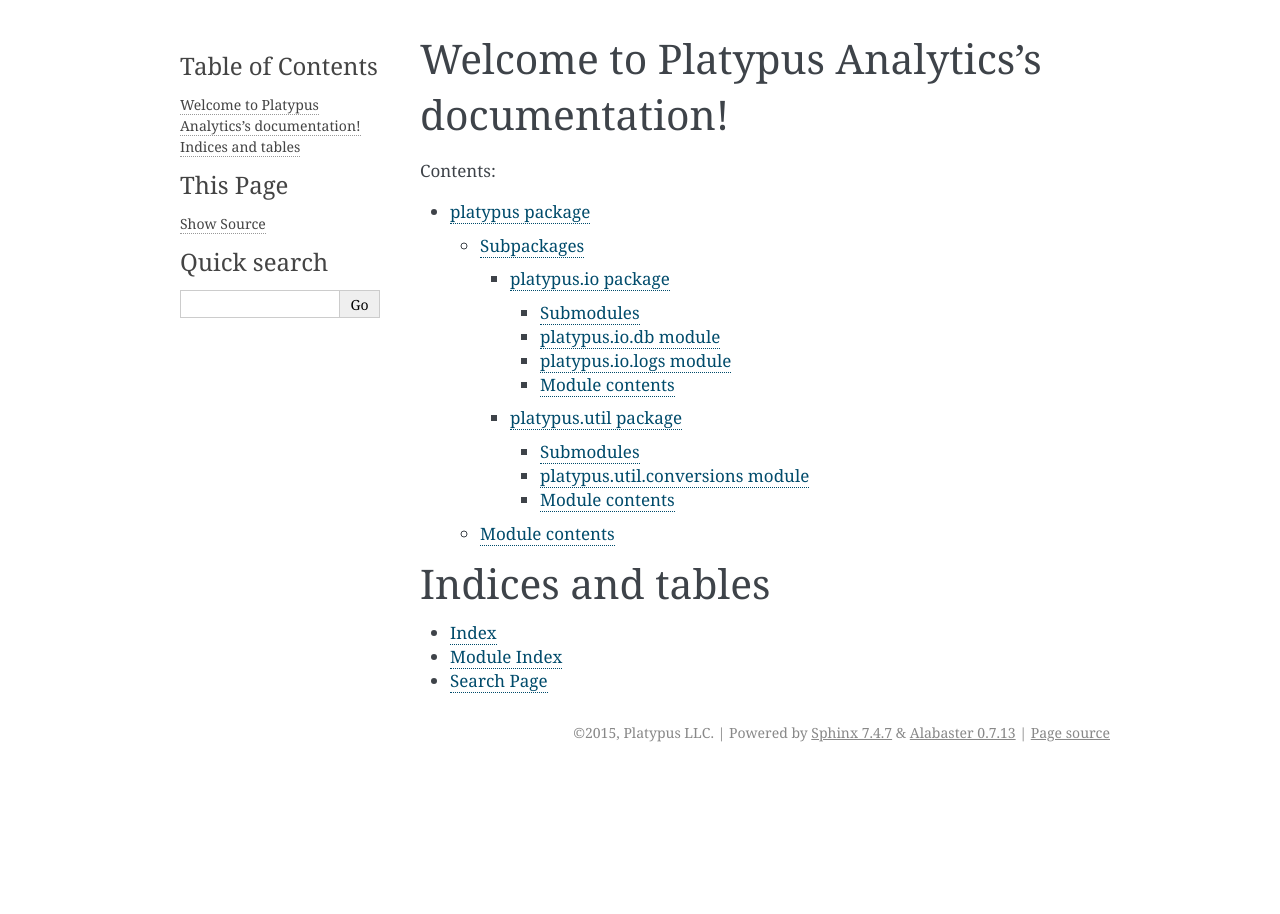
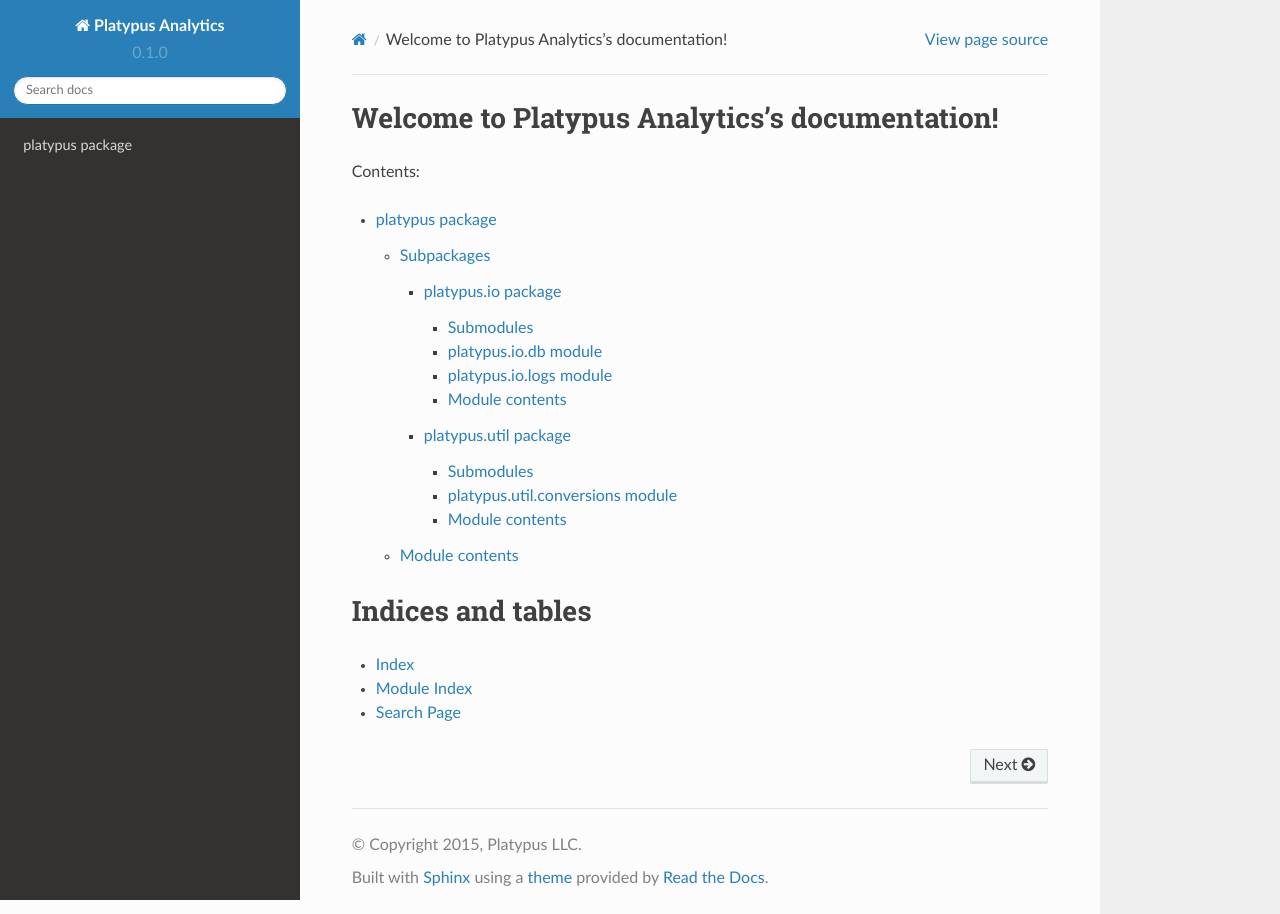
Before and after one commit to platypusllc/analytics, a Sphinx documentation site: the page built from docs/index.rst, in a window 1280 px wide. Built offline with Sphinx 7.4.7 and the Read the Docs theme 2.0.0, drawn with Linux system fonts in a browser that asks for light colours.

Commit message:
Set the sphinx theme to ReadTheDocs.

```diff
--- a/docs/conf.py
+++ b/docs/conf.py
@@ -112,7 +112,13 @@
 
 # The theme to use for HTML and HTML Help pages.  See the documentation for
 # a list of builtin themes.
-html_theme = 'alabaster'
+# on_rtd is whether we are on readthedocs.org
+on_rtd = os.environ.get('READTHEDOCS', None) == 'True'
+
+if not on_rtd:  # only import and set the theme if we're building docs locally
+    import sphinx_rtd_theme
+    html_theme = 'sphinx_rtd_theme'
+    html_theme_path = [sphinx_rtd_theme.get_html_theme_path()]
 
 # Theme options are theme-specific and customize the look and feel of a theme
 # further.  For a list of options available for each theme, see the
```
